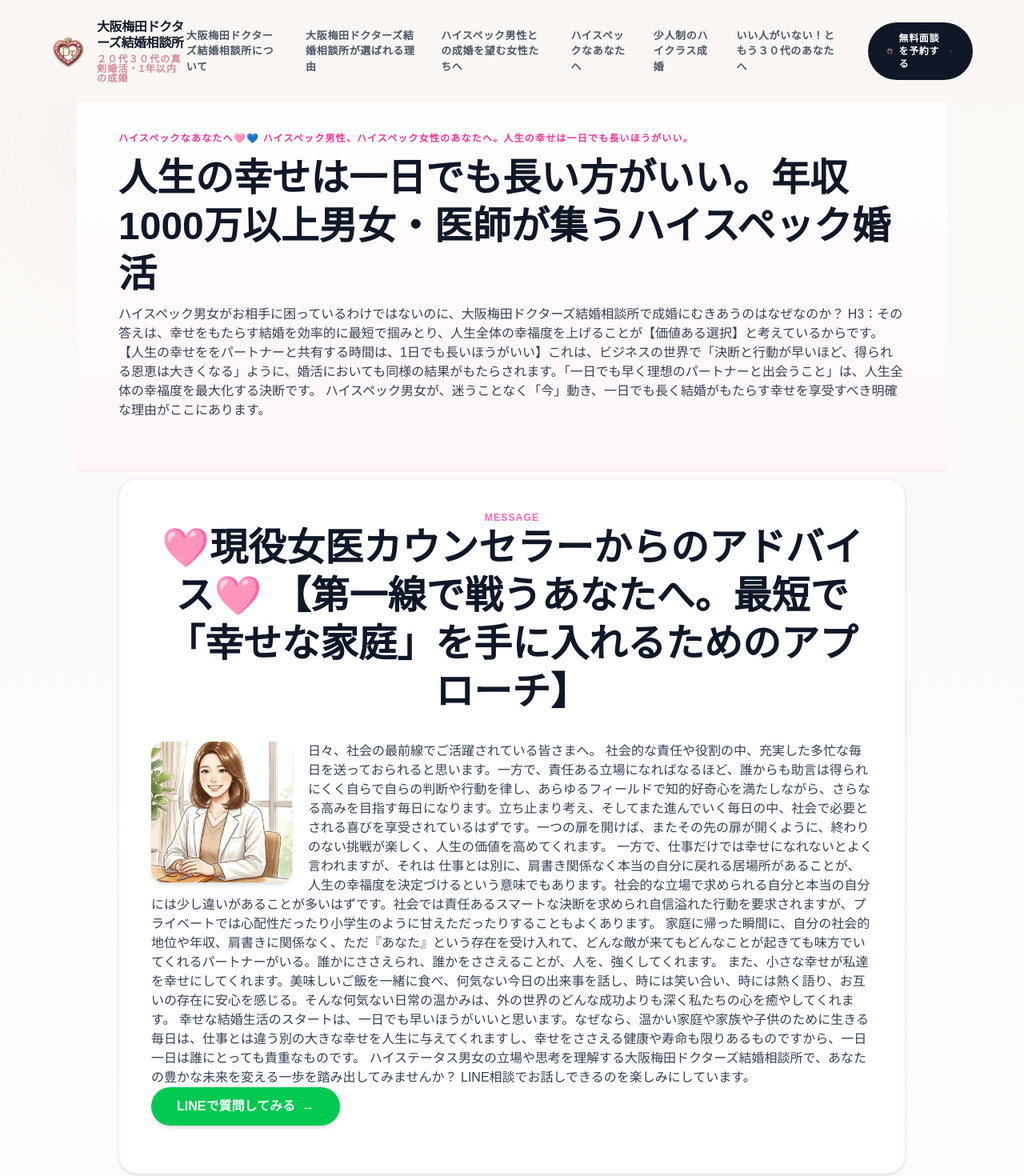
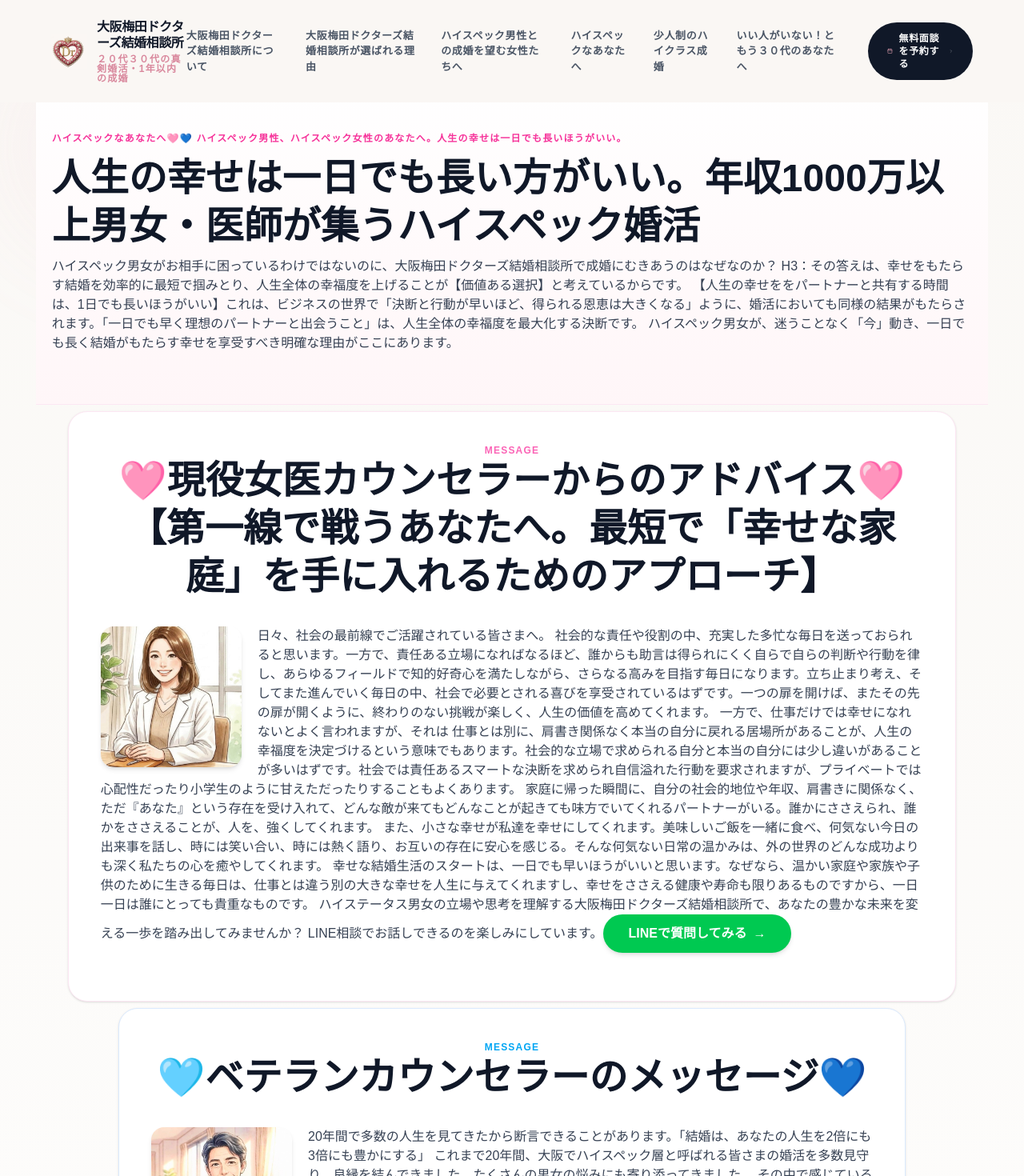
Before and after one commit to shougapan/Toa-Website, a Next.js app: page /elite-matchmaking in a window 1280 px wide. Shown: the top 1470 px of the page at 80% size. Built offline with nearby package versions, Linux system fonts and the light colour scheme.

Commit message:
widened it

```diff
--- a/app/elite-matchmaking/page.tsx
+++ b/app/elite-matchmaking/page.tsx
@@ -20,8 +20,8 @@
 export default function ReasonsPage() {
   return (
     <div>
-      <section className="border-b border-pink-100 bg-gradient-to-b from-white to-[#FFF6F8]">
-        <div className="max-w-5xl mx-auto px-5 py-6 sm:py-16 space-y-2">
+      <section className="border-b border-pink-100 bg-gradient-to-b from-white to-[#FFF6F8] max-w-full">
+        <div className=" mx-auto px-5 py-6 sm:py-16 space-y-2">
 
           <span className="inline-block text-xs font-black tracking-widest uppercase text-pink-500 mb-3">
             ハイスペックなあなたへ🩷💙
@@ -49,7 +49,7 @@
 
       {/* Female Doctor Letter */}
 
-      <section className="max-w-5xl mx-auto px-5 py-2">
+<section className="w-full max-w-[1600px] mx-auto px-3 sm:px-6 lg:px-10 py-2">
 
         <div className="rounded-3xl border border-pink-100 bg-white shadow-sm p-6 sm:p-10">
 
--- a/app/layout.tsx
+++ b/app/layout.tsx
@@ -30,7 +30,7 @@
 
           {/* Main Content */}
           <main className="relative z-10 pt-16 pb-24 lg:pt-24 lg:pb-0">
-            <div className="mx-auto max-w-6xl px-4 sm:px-6 lg:px-8">
+            <div className="mx-auto w-[98%] max-w-7xl px-0 sm:px-6 lg:px-8">
               {children}
             </div>
           </main>
```
